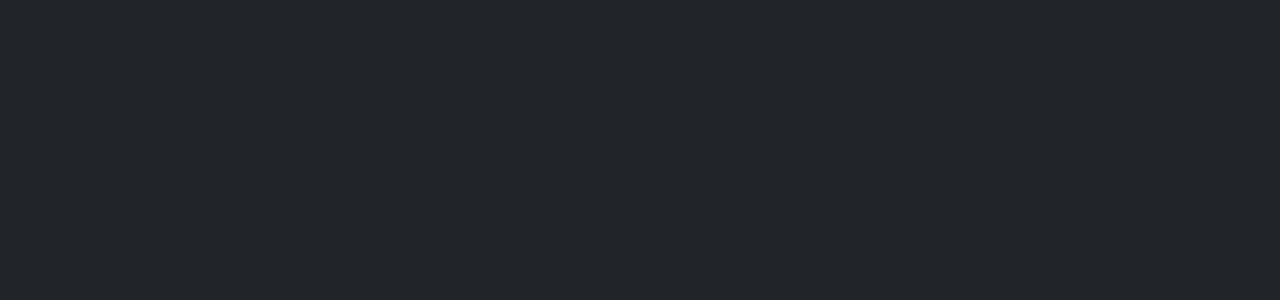
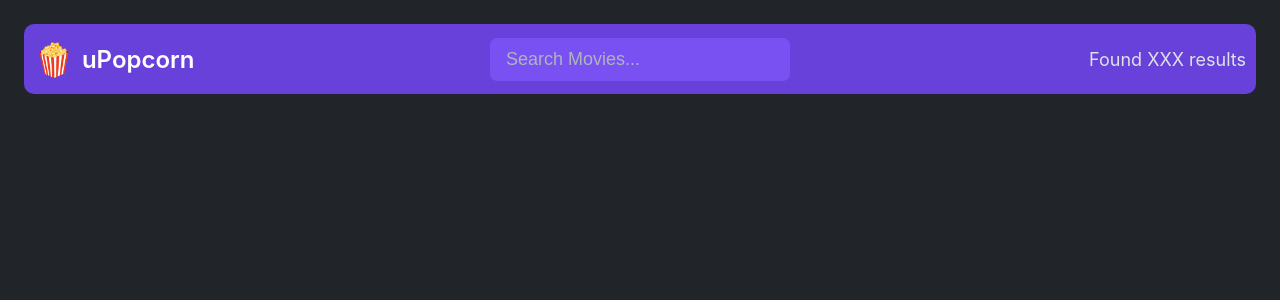
Before and after one commit to stekug/uPopcorn, a React (Vite) app: page / in a window 1280 px wide. Shown: the top 300 px of the page. Built offline with nearby package versions, Linux system fonts and the light colour scheme.

Commit message:
feat: add Navigation Bar (#1)

```diff
--- a/src/App.jsx
+++ b/src/App.jsx
@@ -1,4 +1,5 @@
 import { useState } from 'react';
+import NavigationBar from './components/NavigationBar';
 
 const tempMovieData = [
   {
@@ -48,5 +49,5 @@
 ];
 
 export default function App() {
-  return <></>;
+  return <NavigationBar />;
 }
--- /dev/null
+++ b/src/components/NavigationBar.jsx
@@ -0,0 +1,12 @@
+export default function NavigationBar() {
+  return (
+    <nav className="navbar">
+      <div className="logo">
+        <span role="img">🍿</span>
+        <h1>uPopcorn</h1>
+      </div>
+      <input className="search" type="text" placeholder="Search Movies..." />
+      <p className="num-results">Found XXX results</p>
+    </nav>
+  );
+}
--- a/src/index.css
+++ b/src/index.css
@@ -30,3 +30,56 @@
 }
 
 /* ******* */
+
+.navbar {
+  display: grid;
+  grid-template-columns: 1fr 1fr 1fr;
+  align-items: center;
+  height: 7rem;
+  background-color: var(--color-primary);
+  border-radius: 1rem;
+  padding: 1rem;
+}
+
+.logo {
+  display: flex;
+  align-items: center;
+  gap: 0.8rem;
+}
+
+.logo span {
+  font-size: 3.2rem;
+}
+
+.logo h1 {
+  font-size: 2.4rem;
+  font-weight: 600;
+  color: #fff;
+}
+
+.search {
+  justify-self: center;
+  border: none;
+  padding: 1.1rem 1.6rem;
+  font-size: 1.8rem;
+  border-radius: 0.7rem;
+  min-width: 30rem;
+  background-color: var(--color-primary-light);
+  color: var(--color-text);
+  transition: all 0.3s;
+}
+
+.search::placeholder {
+  color: var(--color-text-dark);
+}
+
+.search:focus {
+  outline: none;
+  box-shadow: 0 2.4rem 2.4rem rgba(0, 0, 0, 0.1);
+  transform: translateY(-2px);
+}
+
+.num-results {
+  justify-self: end;
+  font-size: 1.8rem;
+}
```
